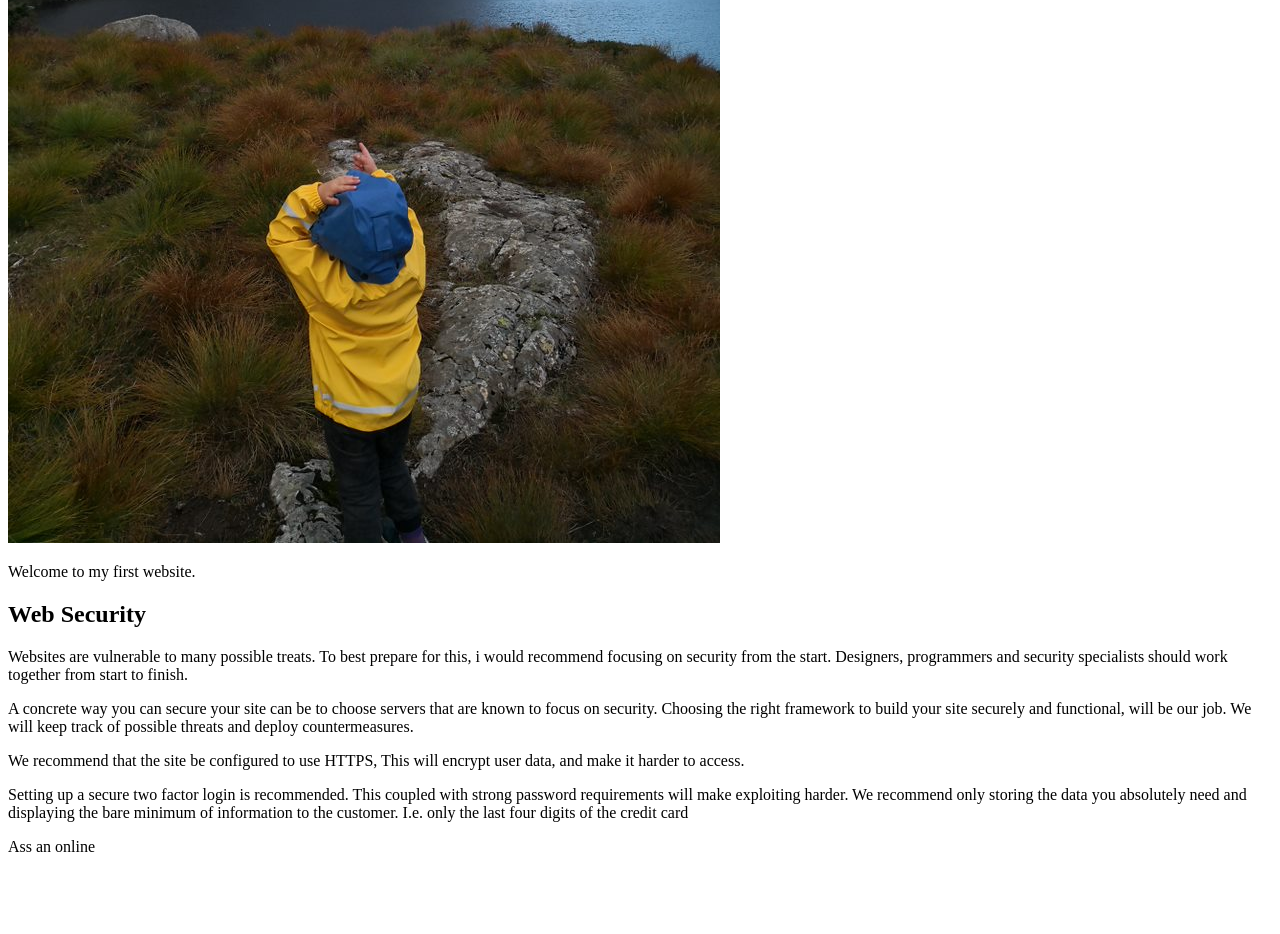
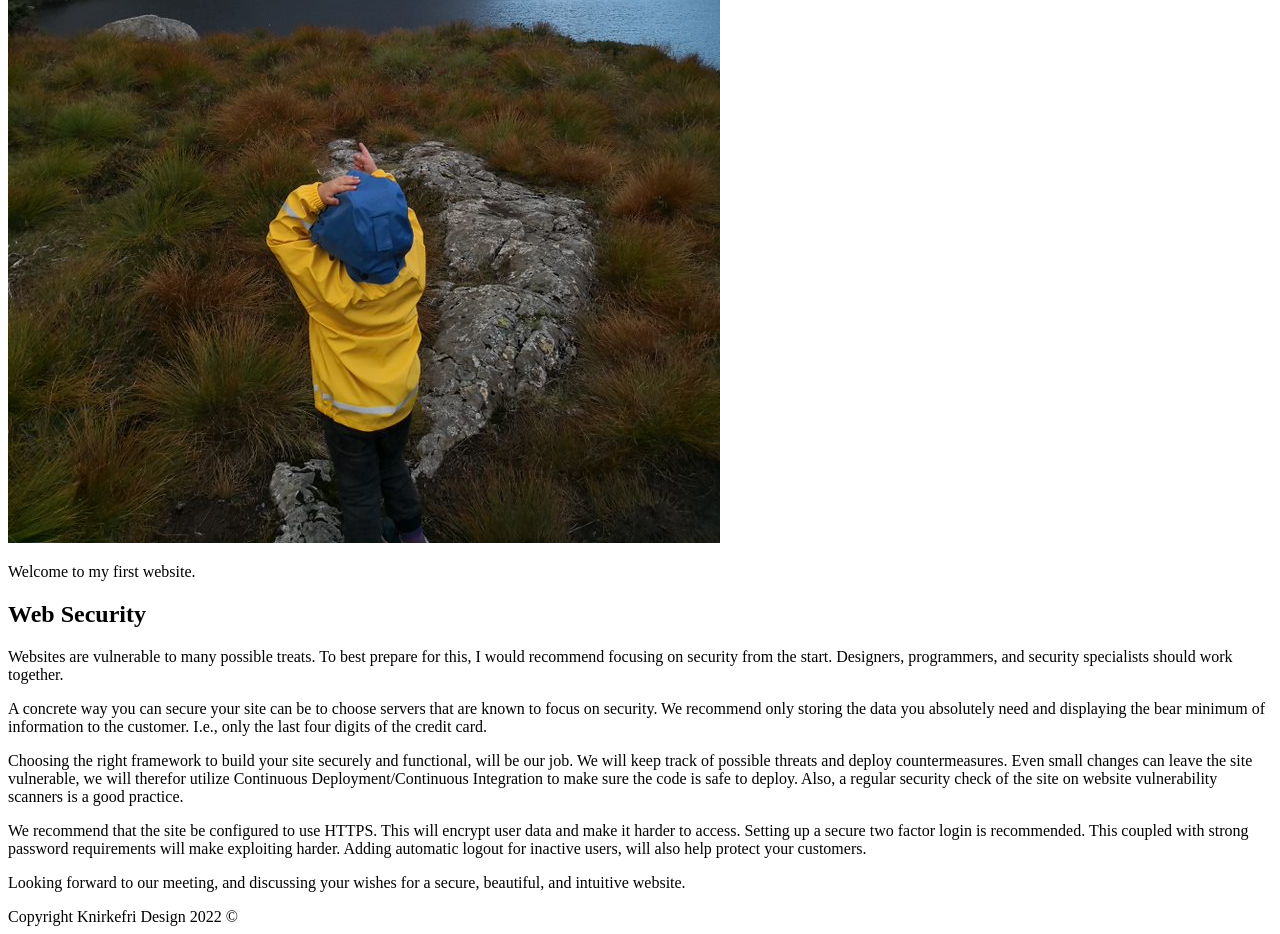
Before and after one commit to Noroff-FEU-Assignments/cross-course-project-Knirkeli, a plain HTML site: page index.html in a window 1280 px wide. Shown: the part 486-1420 px from the top of the page. Before the commit the page ends 1358 px from the top, so only its background shows below. Drawn offline with Linux system fonts and the light colour scheme.

Commit message:
Ferdig. Klar for innlevering

```diff
--- a/index.html
+++ b/index.html
@@ -8,13 +8,13 @@
      <img src="images/IMG_20180908_181024.jpg" alt="Girl looking at border between rain and blue skies">
       <p>Welcome to my first website.</p>
       <h2>Web Security</h2>
-    <p id="web-security-answer"> Websites are vulnerable to many possible treats. To best prepare for this, i would recommend focusing on security from the start. Designers, programmers and security specialists should work together from start to finish.
-    <p>A concrete way you can secure your site can be to choose servers that are known to focus on security.
-       Choosing the right framework to build your site securely and functional, will be our job. We will keep track of possible threats and deploy countermeasures.</p>
-    <p>We recommend that the site be configured to use HTTPS, This will encrypt user data, and make it harder to access. </p>
-    <p>Setting up a secure two factor login is recommended. This coupled with strong password requirements will make exploiting harder.
-       We recommend only storing the data you absolutely need and displaying the bare minimum of information to the customer. I.e. only the last four digits of the credit card</p>
-
-       <p>Ass an online </p>
+      <p id="web-security-answer"> Websites are vulnerable to many possible treats. To best prepare for this, I would recommend focusing on security from the start. Designers, programmers, and security specialists should work together.</p>
+      <p>A concrete way you can secure your site can be to choose servers that are known to focus on security. We recommend only storing the data you absolutely need and displaying the bear minimum of information to the customer. I.e., only the last four digits of the credit card.</p>
+      <p>Choosing the right framework to build your site securely and functional, will be our job. We will keep track of possible threats and deploy countermeasures. Even small changes can leave the site vulnerable, we will therefor utilize Continuous Deployment/Continuous Integration to make sure the code is safe to deploy. Also, a regular security check of the site on website vulnerability scanners is a good practice. </p>
+      <p>We recommend that the site be configured to use HTTPS. This will encrypt user data and make it harder to access. Setting up a secure two factor login is recommended. This coupled with strong password requirements will make exploiting harder. Adding automatic logout for inactive users, will also help protect your customers.</p>
+      <p>Looking forward to our meeting, and discussing your wishes for a secure, beautiful, and intuitive website.</p>
     </body>
+  <footer>
+    Copyright Knirkefri Design 2022 &copy;
+  </footer>
 </html>
```
Lines whose indentation alone changed are shown as unchanged.
